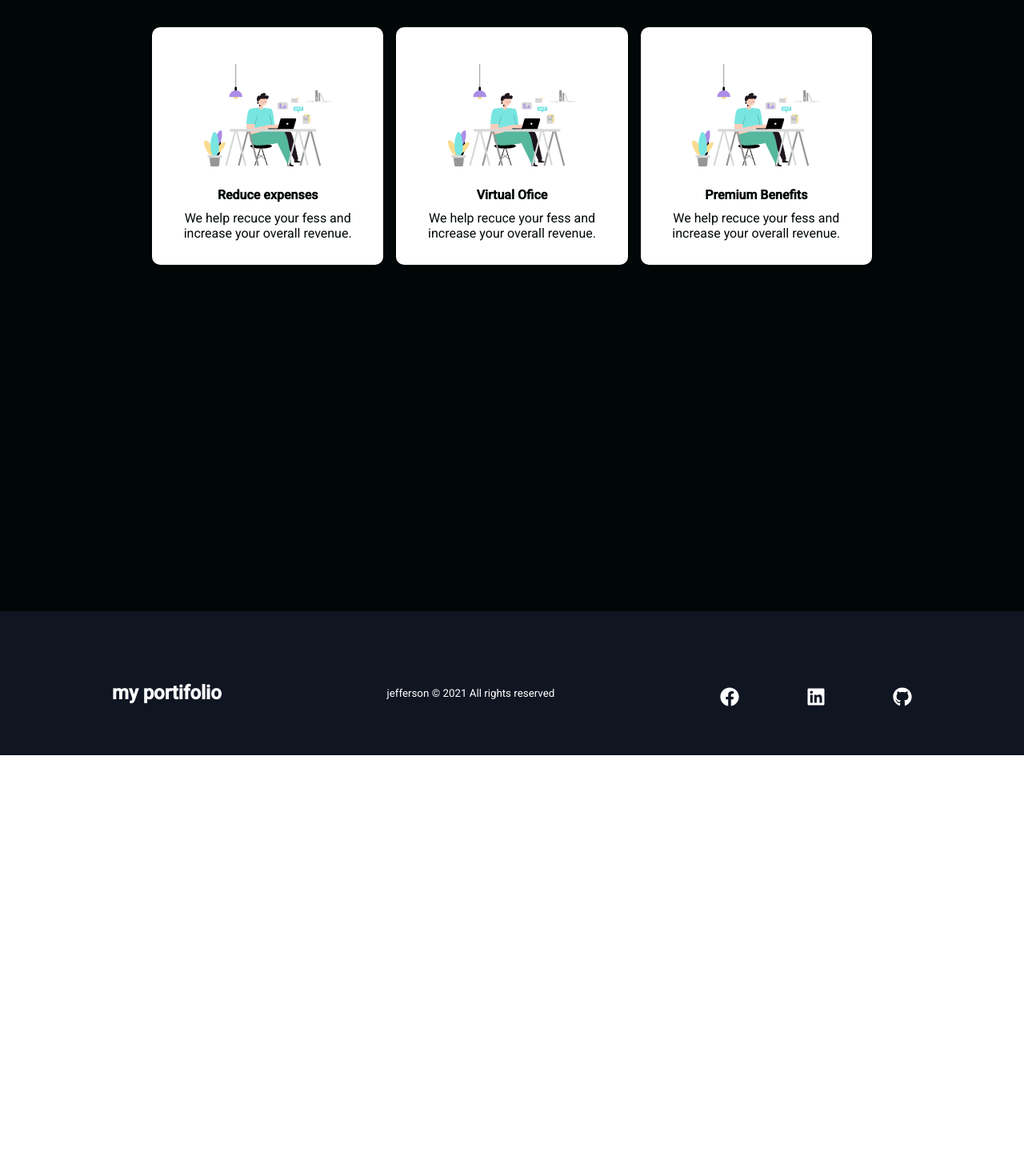
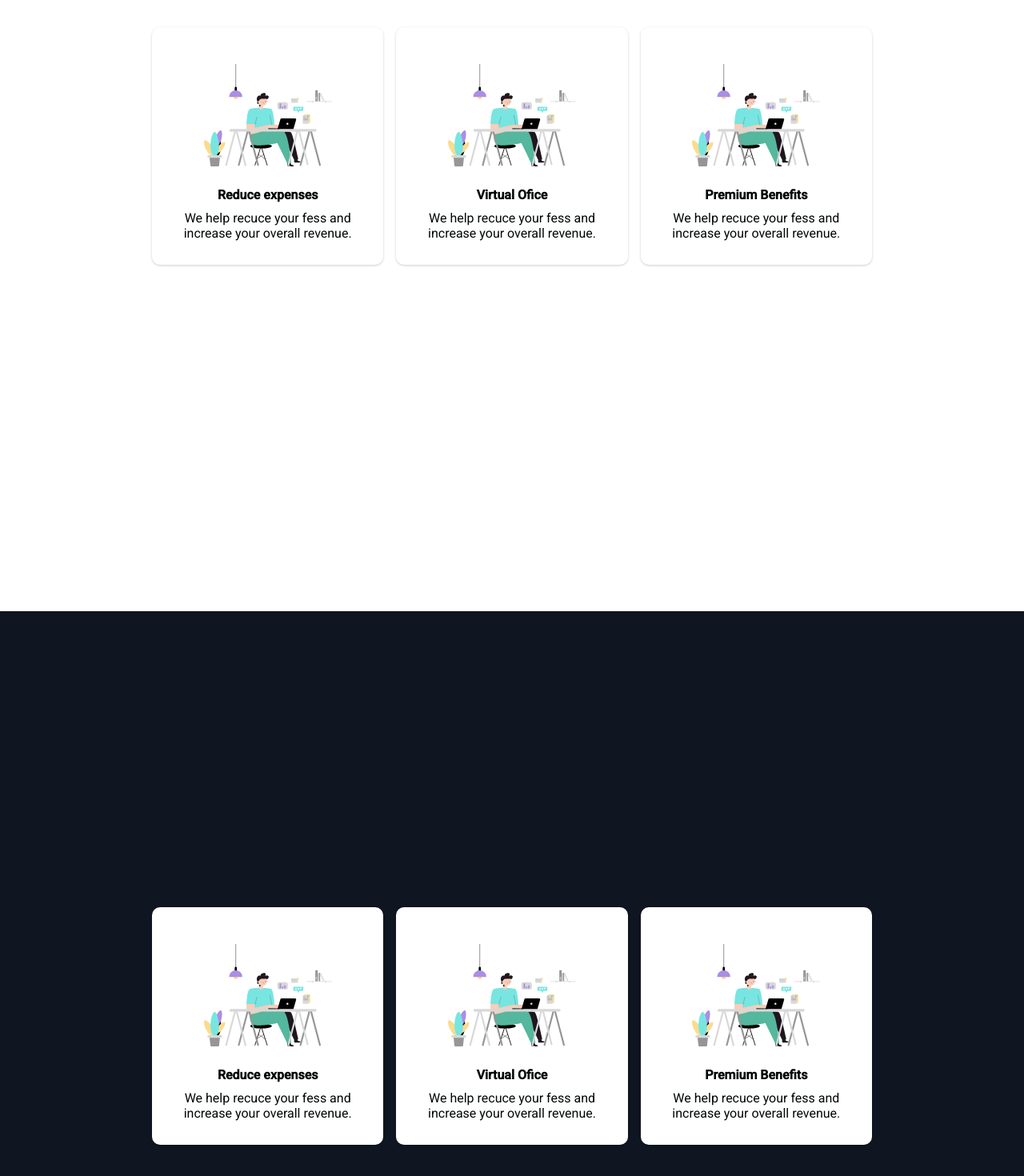
Before and after one commit to jeffersondossantosaguiar/resume-portifolio, a React (Create React App) app: page / in a window 1280 px wide. Shown: the part 1136-2606 px from the top of the page at 80% size. Before the commit the page ends 2080 px from the top, so only its background shows below. Built offline with nearby package versions, Linux system fonts and the light colour scheme.

Commit message:
finalizado template

```diff
--- a/src/components/Navbar/index.tsx
+++ b/src/components/Navbar/index.tsx
@@ -1,4 +1,6 @@
-import React from 'react'
+import React, { useEffect, useState } from 'react'
+import { animateScroll as scroll } from 'react-scroll'
+import { IconContext } from 'react-icons/lib'
 import { FaBars } from 'react-icons/fa'
 
 import {
@@ -16,33 +18,66 @@ interface Props {
 }
 
 const Navbar = ({ toggle }: Props): JSX.Element => {
+  const [scrollNav, setScrollNav] = useState(false)
+
+  const changeNav = () => {
+    if (window.scrollY >= 80) {
+      setScrollNav(true)
+    } else {
+      setScrollNav(false)
+    }
+  }
+
+  useEffect(() => {
+    window.addEventListener('scroll', changeNav)
+  }, [])
+
+  const toggleHome = () => {
+    scroll.scrollToTop()
+  }
+
   return (
     <>
-      <Nav>
+      <IconContext.Provider value={{ color: '#fff' }}>
+        <Nav scrollNav={scrollNav}>
           <NavbarContainer>
-          <NavLogo to="/">My Portifolio</NavLogo>
+            <NavLogo to="/" onClick={toggleHome}>
+              My Portifolio
+            </NavLogo>
             <MobileIcon onClick={toggle}>
               <FaBars />
             </MobileIcon>
             <NavMenu>
               <NavItem>
-              <NavLinks to="home">Home</NavLinks>
+                <NavLinks to="about" smooth duration={500} spy offset={-80}>
+                  About
+                </NavLinks>
               </NavItem>
               <NavItem>
-              <NavLinks to="about">About</NavLinks>
+                <NavLinks to="education" smooth duration={500} spy offset={-80}>
+                  Education
+                </NavLinks>
               </NavItem>
               <NavItem>
-              <NavLinks to="education">Education</NavLinks>
+                <NavLinks
+                  to="portifolio"
+                  smooth
+                  duration={500}
+                  spy
+                  offset={-80}
+                >
+                  Portifolio
+                </NavLinks>
               </NavItem>
               <NavItem>
-              <NavLinks to="portifolio">Portifolio</NavLinks>
-            </NavItem>
-            <NavItem>
-              <NavLinks to="contact">Contact</NavLinks>
+                <NavLinks to="contact" smooth duration={500} spy offset={-80}>
+                  Contact
+                </NavLinks>
               </NavItem>
             </NavMenu>
           </NavbarContainer>
         </Nav>
+      </IconContext.Provider>
     </>
   )
 }
--- a/src/components/Navbar/styles.ts
+++ b/src/components/Navbar/styles.ts
@@ -2,8 +2,12 @@ import styled from 'styled-components'
 import { Link as LinkR } from 'react-router-dom'
 import { Link as LinkS } from 'react-scroll'
 
-export const Nav = styled.div`
-  background: #000;
+interface PropsNav {
+  scrollNav: boolean
+}
+
+export const Nav = styled.div<PropsNav>`
+  background: ${({ scrollNav }) => (scrollNav ? '#000' : 'transparent')};
   height: 80px;
   margin-top: -80px;
   display: flex;
--- a/src/pages/index.tsx
+++ b/src/pages/index.tsx
@@ -1,7 +1,9 @@
 import React, { useState } from 'react'
 import Navbar from '../components/Navbar'
 import Sidebar from '../components/Sidebar'
+import About from '../sessions/About'
 import Contact from '../sessions/Contact'
+import Education from '../sessions/Education'
 import Home from '../sessions/Home'
 import Portifolio from '../sessions/Portifolio'
 
@@ -17,6 +19,8 @@ const LandingPage = (): JSX.Element => {
       <Sidebar isOpen={isOpen} toggle={toggle} />
       <Navbar toggle={toggle} />
       <Home />
+      <About />
+      <Education />
       <Portifolio />
       <Contact />
     </>
--- /dev/null
+++ b/src/sessions/About/index.tsx
@@ -0,0 +1,48 @@
+import React from 'react'
+import Icon1 from '../../images/svg-1.svg'
+import Icon2 from '../../images/svg-1.svg'
+import Icon3 from '../../images/svg-1.svg'
+
+import {
+  Container,
+  Title,
+  PorfifolioWrapper,
+  Card,
+  Icon,
+  Subtitle,
+  Text,
+} from './styles'
+
+const About = (): JSX.Element => {
+  return (
+    <Container id="about">
+      <Title>
+        <PorfifolioWrapper>
+          <Card>
+            <Icon src={Icon1} />
+            <Subtitle>Reduce expenses</Subtitle>
+            <Text>
+              We help recuce your fess and increase your overall revenue.
+            </Text>
+          </Card>
+          <Card>
+            <Icon src={Icon2} />
+            <Subtitle>Virtual Ofice</Subtitle>
+            <Text>
+              We help recuce your fess and increase your overall revenue.
+            </Text>
+          </Card>
+          <Card>
+            <Icon src={Icon3} />
+            <Subtitle>Premium Benefits</Subtitle>
+            <Text>
+              We help recuce your fess and increase your overall revenue.
+            </Text>
+          </Card>
+        </PorfifolioWrapper>
+      </Title>
+    </Container>
+  )
+}
+
+export default About
--- /dev/null
+++ b/src/sessions/About/styles.ts
@@ -0,0 +1,77 @@
+import styled from 'styled-components'
+
+export const Container = styled.div`
+  height: 800px;
+  display: flex;
+  flex-direction: column;
+  justify-content: center;
+  align-items: center;
+  background: #fff;
+
+  @media screen and (min-width: 768px) {
+    height: 1100px;
+  }
+
+  @media screen and (max-width: 480px) {
+    height: 1300px;
+  }
+`
+export const PorfifolioWrapper = styled.div`
+  max-width: 1000px;
+  margin: 0 auto;
+  display: grid;
+  grid-template-columns: 1fr 1fr 1fr;
+  align-items: center;
+  grid-gap: 16px;
+  padding: 0 50px;
+
+  @media screen and (max-width: 1000px) {
+    grid-template-columns: 1fr 1fr;
+  }
+
+  @media screen and (max-width: 768px) {
+    grid-template-columns: 1fr;
+    padding: 0 20px;
+  }
+`
+export const Card = styled.div`
+  background: #fff;
+  display: flex;
+  flex-direction: column;
+  justify-content: flex-start;
+  align-items: center;
+  border-radius: 10px;
+  max-height: 340px;
+  padding: 30px;
+  box-shadow: 0 1px 3px rgba(0, 0, 0, 0.2);
+  transition: all 0.2s ease-in-out;
+
+  &:hover {
+    transform: scale(1.02s);
+    transition: all 0.2s ease-in-out;
+    cursor: pointer;
+  }
+`
+export const Icon = styled.img`
+  height: 160px;
+  width: 160px;
+  margin-bottom: 10px;
+`
+export const Title = styled.h1`
+  font-size: 2.5rem;
+  color: #010606;
+  margin-bottom: 64px;
+
+  @media screen and (max-width: 480px) {
+    font-size: 2rem;
+  }
+`
+export const Subtitle = styled.h2`
+  font-size: 1rem;
+  margin-bottom: 10px;
+`
+export const Text = styled.p`
+  font-size: 1rem;
+  text-align: center;
+  font-weight: 400;
+`
--- a/src/sessions/Contact/index.tsx
+++ b/src/sessions/Contact/index.tsx
@@ -1,4 +1,5 @@
 import React from 'react'
+import { animateScroll as scroll } from 'react-scroll'
 import { FaFacebook, FaGithub, FaLinkedin } from 'react-icons/fa'
 
 import {
@@ -13,12 +14,18 @@ import {
 } from './styles'
 
 const Contact = (): JSX.Element => {
+  const toggleHome = () => {
+    scroll.scrollToTop()
+  }
+
   return (
-    <Container>
+    <Container id="contact">
       <Wrap>
         <SocialMedia>
           <SocialMediaWrap>
-            <SocialLogo to="/">my portifolio</SocialLogo>
+            <SocialLogo to="/" onClick={toggleHome}>
+              my portifolio
+            </SocialLogo>
             <WebsiteRights>
               jefferson © {new Date().getFullYear()} All rights reserved
             </WebsiteRights>
--- /dev/null
+++ b/src/sessions/Education/index.tsx
@@ -0,0 +1,48 @@
+import React from 'react'
+import Icon1 from '../../images/svg-1.svg'
+import Icon2 from '../../images/svg-1.svg'
+import Icon3 from '../../images/svg-1.svg'
+
+import {
+  Container,
+  Title,
+  PorfifolioWrapper,
+  Card,
+  Icon,
+  Subtitle,
+  Text,
+} from './styles'
+
+const Education = (): JSX.Element => {
+  return (
+    <Container id="education">
+      <Title>
+        <PorfifolioWrapper>
+          <Card>
+            <Icon src={Icon1} />
+            <Subtitle>Reduce expenses</Subtitle>
+            <Text>
+              We help recuce your fess and increase your overall revenue.
+            </Text>
+          </Card>
+          <Card>
+            <Icon src={Icon2} />
+            <Subtitle>Virtual Ofice</Subtitle>
+            <Text>
+              We help recuce your fess and increase your overall revenue.
+            </Text>
+          </Card>
+          <Card>
+            <Icon src={Icon3} />
+            <Subtitle>Premium Benefits</Subtitle>
+            <Text>
+              We help recuce your fess and increase your overall revenue.
+            </Text>
+          </Card>
+        </PorfifolioWrapper>
+      </Title>
+    </Container>
+  )
+}
+
+export default Education
--- /dev/null
+++ b/src/sessions/Education/styles.ts
@@ -0,0 +1,77 @@
+import styled from 'styled-components'
+
+export const Container = styled.div`
+  height: 800px;
+  display: flex;
+  flex-direction: column;
+  justify-content: center;
+  align-items: center;
+  background: #101522;
+
+  @media screen and (min-width: 768px) {
+    height: 1100px;
+  }
+
+  @media screen and (max-width: 480px) {
+    height: 1300px;
+  }
+`
+export const PorfifolioWrapper = styled.div`
+  max-width: 1000px;
+  margin: 0 auto;
+  display: grid;
+  grid-template-columns: 1fr 1fr 1fr;
+  align-items: center;
+  grid-gap: 16px;
+  padding: 0 50px;
+
+  @media screen and (max-width: 1000px) {
+    grid-template-columns: 1fr 1fr;
+  }
+
+  @media screen and (max-width: 768px) {
+    grid-template-columns: 1fr;
+    padding: 0 20px;
+  }
+`
+export const Card = styled.div`
+  background: #fff;
+  display: flex;
+  flex-direction: column;
+  justify-content: flex-start;
+  align-items: center;
+  border-radius: 10px;
+  max-height: 340px;
+  padding: 30px;
+  box-shadow: 0 1px 3px rgba(0, 0, 0, 0.2);
+  transition: all 0.2s ease-in-out;
+
+  &:hover {
+    transform: scale(1.02s);
+    transition: all 0.2s ease-in-out;
+    cursor: pointer;
+  }
+`
+export const Icon = styled.img`
+  height: 160px;
+  width: 160px;
+  margin-bottom: 10px;
+`
+export const Title = styled.h1`
+  font-size: 2.5rem;
+  color: #010606;
+  margin-bottom: 64px;
+
+  @media screen and (max-width: 480px) {
+    font-size: 2rem;
+  }
+`
+export const Subtitle = styled.h2`
+  font-size: 1rem;
+  margin-bottom: 10px;
+`
+export const Text = styled.p`
+  font-size: 1rem;
+  text-align: center;
+  font-weight: 400;
+`
```
Lines whose indentation alone changed are shown as unchanged.
